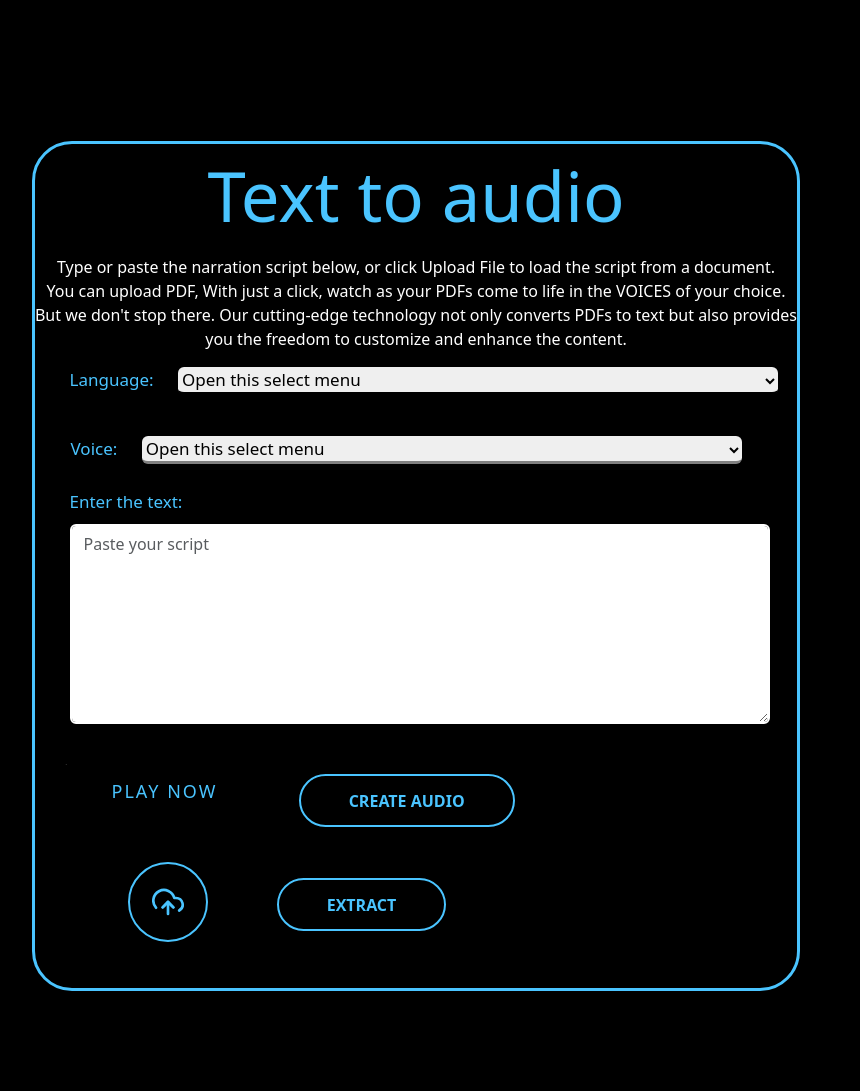
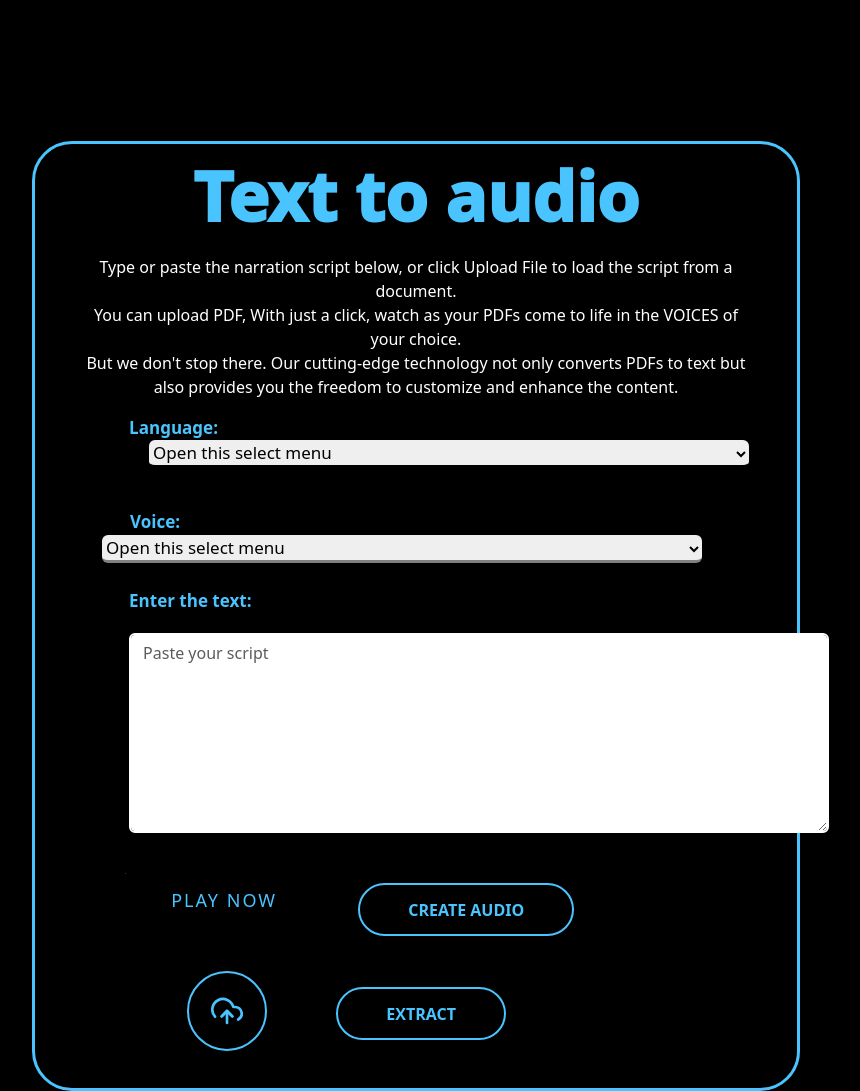
Before and after one commit to Gaganjeet15/Speakify, a Django app: page / in a window 1280 px wide; the page is wider, and only the part inside the window is pictured. Shown: the part 745-1836 px from the top of that part, without its empty margins (224-1084 px from the left). Before the commit the page ends 1736 px from the top of that part, so only its background shows below. Run offline with Django 5.2, Linux system fonts and the light colour scheme.

Commit message:
changed border width, font weight

```diff
--- a/static/css/style.css
+++ b/static/css/style.css
@@ -74,7 +74,7 @@ body {
     border: 3px solid #4ac4ff;
     border-radius: 40px;
     padding: 10px;
-   height: 850px;
+   height: 950px;
    width: 60%;
 
 
@@ -85,11 +85,12 @@ body {
 .box {
     display: inline;
     /* border: 2px solid rgb(244, 22, 22); */
-    width: 800px;
+    width: 90%;
     justify-content: center;
 
 }
 .h3 {
+    font-weight: 1000;
     color: #4ac4ff;
    text-align: center;
    padding-bottom:10px ;
@@ -111,7 +112,7 @@ body {
 }
 .lang {
  font-size: 17px;
- font-weight: 100;
+ font-weight: 700;
  padding-left: 47px;
 }
 
@@ -119,20 +120,22 @@ body {
 .voice {
     margin-bottom: 0px;
     font-size: 17px;
-    font-weight: 100;
+    font-weight: 700;
     padding-left: 24px;
+
 
 }
 .script {
     color: #4ac4ff;
     padding-left: 47px;
     margin-bottom: 20px;
-    display: inline;
+    display: block;
     font-size: 17px;
-    font-weight: 100;
+    font-weight: 700;
 
 }
 .lang-select {
+
     display: inline;
     border-top: none;
     border-left: none;
--- a/templates/code.html
+++ b/templates/code.html
@@ -122,7 +122,10 @@
                 <option value="Serena">Serena (Female)</option>
                 <option value="Thomas">Thomas (Male)</option>
               </div>
-              </select> </span>
+
+              </select>
+            </span>
+
 
             <label class="script" for="text_input">Enter the text:</label>
             <textarea class="form-control" rows="7" name="text_input" placeholder="Paste your script" required autocomplete="on">{{ extracted_text }}</textarea>
```
